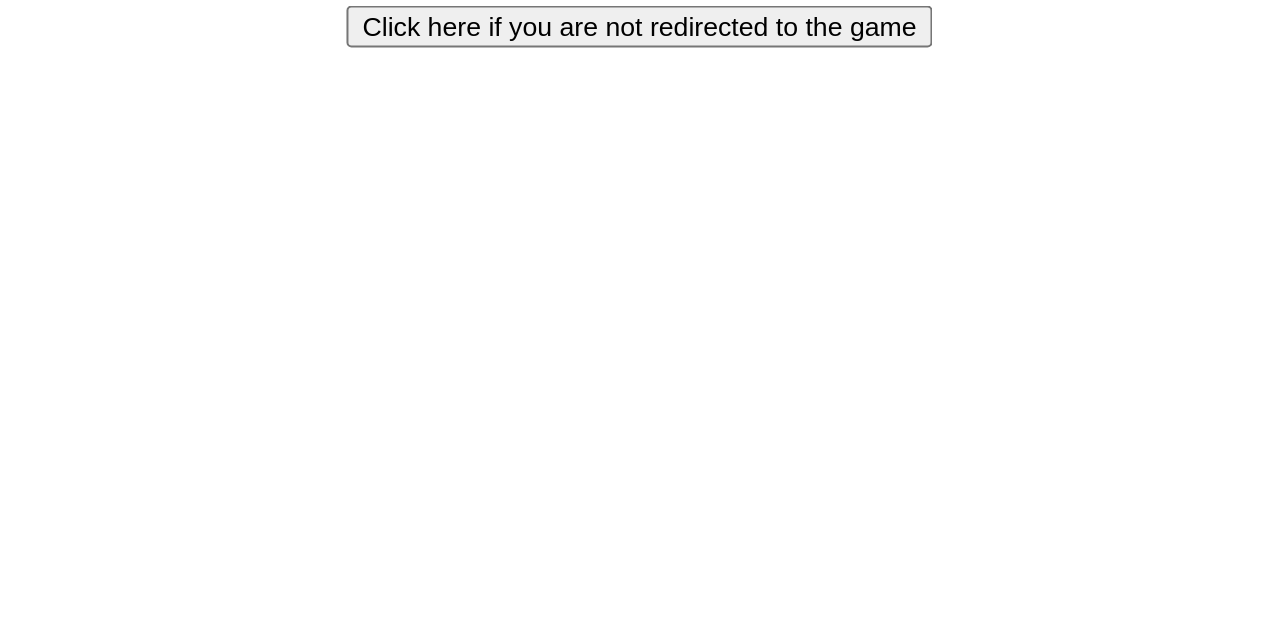
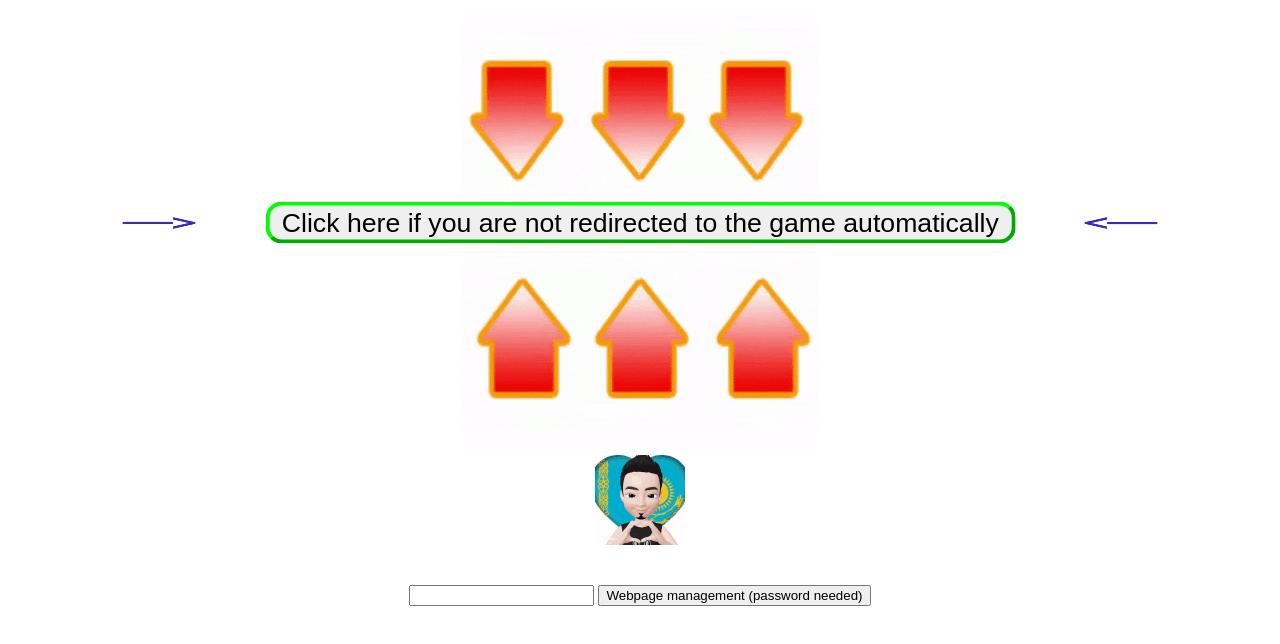
Before and after one commit to Seanathan10/trigometry_run, a plain HTML site: page index.html in a window 1280 px wide. Drawn offline with Linux system fonts and the light colour scheme.

Commit message:
redirect page
added styling to the redirect page with a management button

```diff
--- a/index.html
+++ b/index.html
@@ -16,15 +16,29 @@
     }
 
     .DivAroundRedirectButton {
+        display: block;
+        text-align: center;
+    }
+
+    .RedirectButton {
+        /* text-align: center;
+        transform: scale( 2.0 );
+        margin-top: 1vh;
+        border-color: red;
+        border-radius: 5rem;
+        margin: 1rem; */
+
+        border-color: lime;
+        border-radius: 0.5rem;
+        transform: scale( 2.0 );
+        margin-left: 15rem;
+        margin-right: 15rem;
+    }
+
+    .InnerButtonDiv {
         display: flex;
         align-items: center;
         justify-content: center;
-    }
-
-    .RedirectButton {
-        text-align: center;
-        transform: scale( 2.0 );
-        margin-top: 1vh;
     }
 </style>
 
@@ -38,7 +52,30 @@
 <body class="HTML_Body">
 
     <div class="DivAroundRedirectButton">
-        <button class="RedirectButton" onclick="RedirectToGame()">Click here if you are not redirected to the game</button>
+        <img src="/Images/arrow-down.gif" alt="">
+        <br/>
+
+        <div class="InnerButtonDiv">
+            <img src="/Images/arrow-right.gif" alt="" width="100" height="20"/>
+
+            <button class="RedirectButton" onclick="RedirectToGame()">Click here if you are not redirected to the game automatically</button>
+
+            <img src="../Images/arrow-right.gif" alt="" width="100" height="20" style="transform:rotate(180deg);"/>
+        </div>
+
+        <br/>
+        <img src="/Images/arrow-down.gif" alt="" style="transform:rotate(180deg);">
+
+        <br/>
+
+        <img src="/Images/ризван-казахстан.gif" alt="">
+
+        <br/>
+        <br/>
+        <br/>
+
+        <input type="text">
+        <button>Webpage management (password needed)</button>
     </div>
 
 </body>
```
Also changed, not shown: Images/ризван-казахстан.gif (added).
